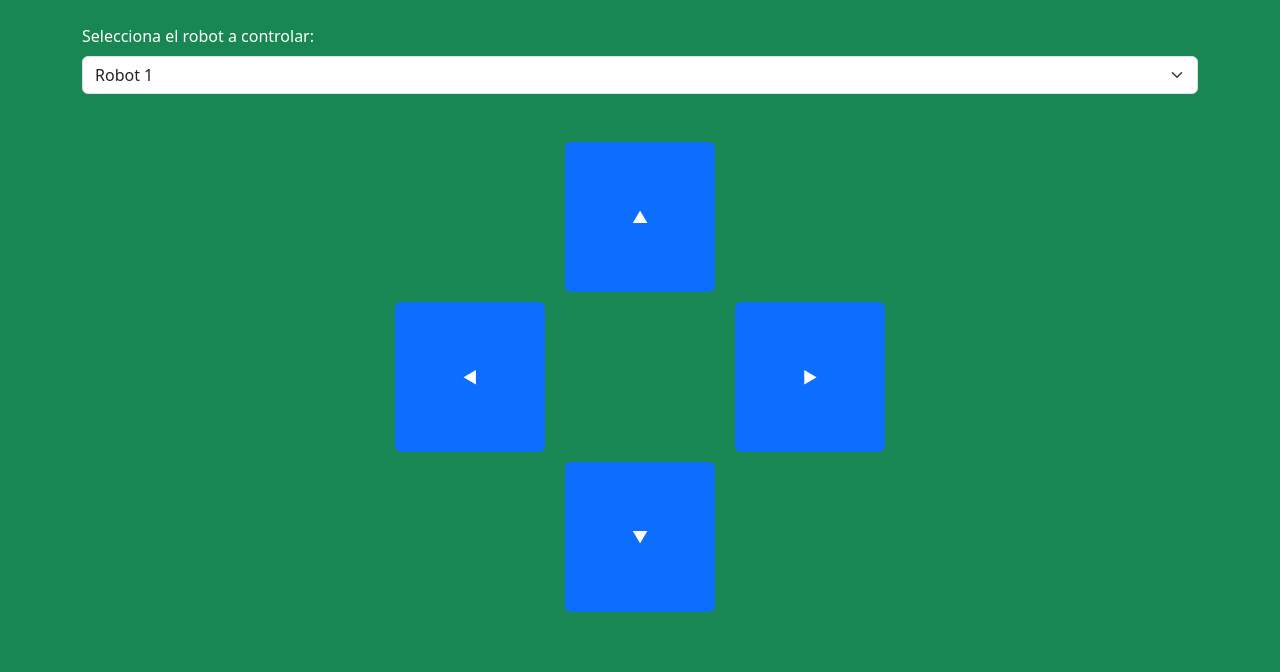
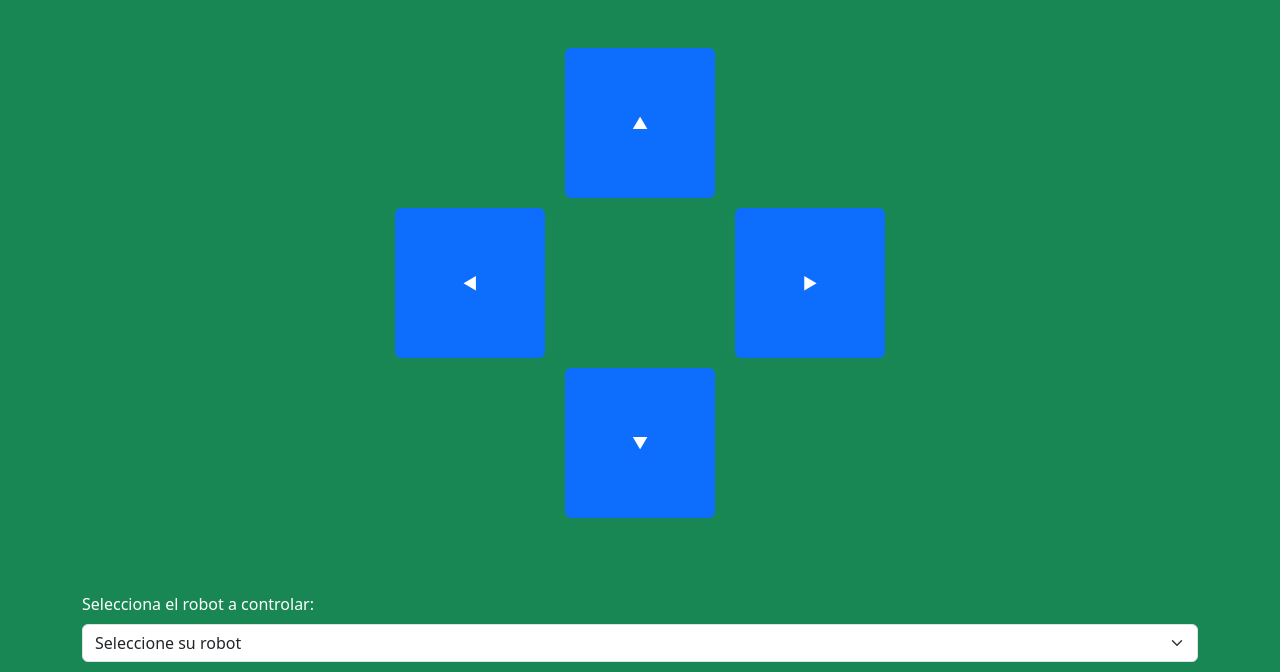
Before and after one commit to DrStone438/MK-Bot-Online, a website: page Servidor Externo/public/index.html in a window 1280 px wide. Shown: the top 672 px of the page. Drawn offline with nearby package versions, Linux system fonts and the light colour scheme.

Commit message:
update HTML file
moví la selección de robot para abajo y ahora por definido selecciona una opción nula y ahora esta abajo de la pagina

```diff
--- a/Servidor Externo/public/index.html
+++ b/Servidor Externo/public/index.html
@@ -30,17 +30,6 @@
   </head>
 
   <body class="bg-success">
-    <div class="container mt-4">
-      <div class="mb-3">
-        <label for="robotSelector" class="form-label text-white">Selecciona el robot a controlar:</label>
-        <select class="form-select" id="robotSelector" onchange="changeRobot()">
-          <option value="robot1" selected>Robot 1</option>
-          <option value="robot2">Robot 2</option>
-          <option value="robot3">Robot 3</option>
-        </select>
-      </div>
-    </div>
-
     <div class="d-pad mt-5">
       <div class="empty"></div>
 
@@ -89,8 +78,28 @@
 
       <div class="empty"></div>
     </div>
+
     <!--Esta es la barra que dice Controla tu MK-BOT-->
     <div class="container-fluid fixed-bottom">
+      <div class="container mt-4">
+        <div class="mb-3">
+          <label for="robotSelector" class="form-label text-white"
+            >Selecciona el robot a controlar:</label
+          >
+          <select
+            class="form-select"
+            id="robotSelector"
+            onchange="changeRobot()"
+          >
+            <!--Si quiere agregar mas robots a futuro copie la linea y cambie de nombre-->
+            <option value="robot0" selected>Seleccione su robot</option>
+            <option value="robot1">Robot 1</option>
+            <option value="robot2">Robot 2</option>
+            <option value="robot3">Robot 3</option>
+          </select>
+        </div>
+      </div>
+
       <div class="container-fluid bg-dark">
         <div class="row">
           <div class="col-12">
@@ -153,7 +162,6 @@ function changeRobot() {
         currentRobot = selector.value;
         registerRobot();
       }
-
     </script>
   </body>
 </html>
```
Also changed, not shown: 1 other file. Lines whose indentation alone changed are shown as unchanged.
